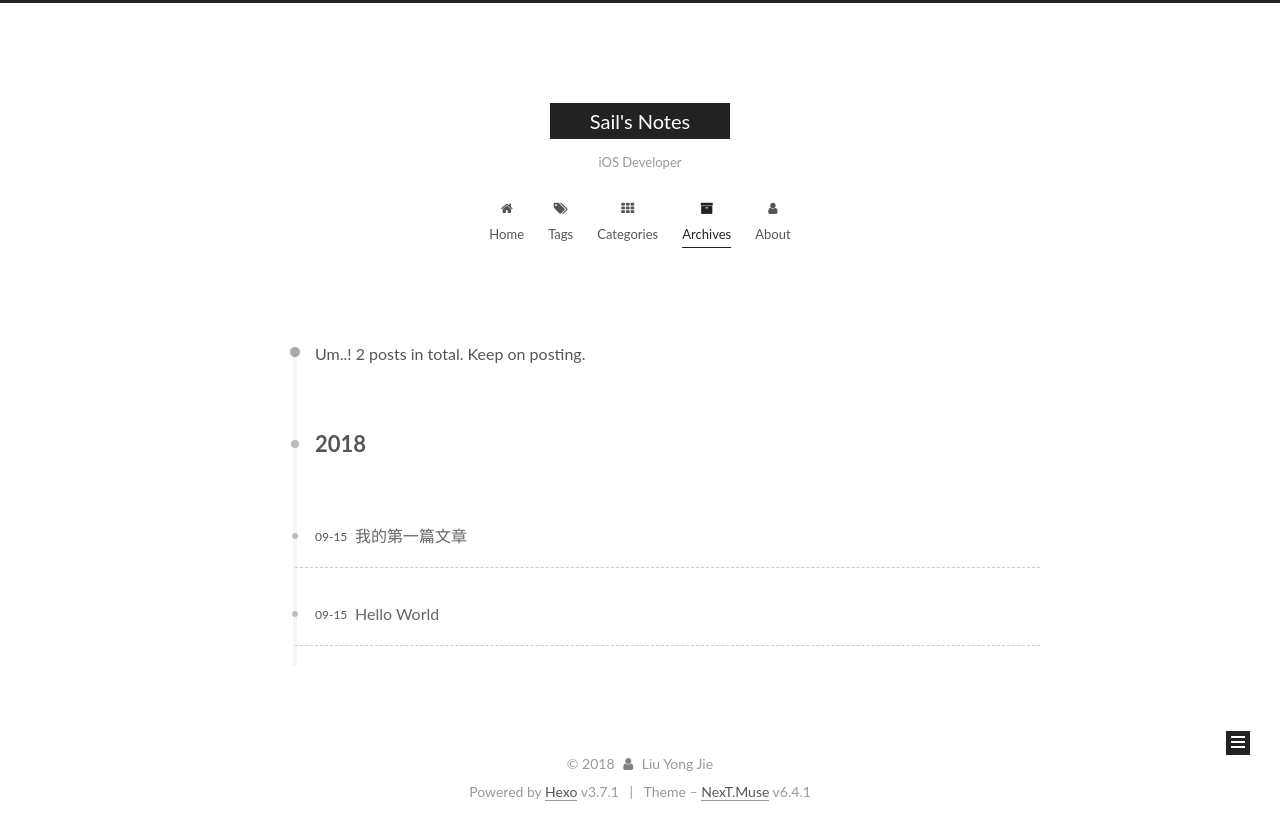
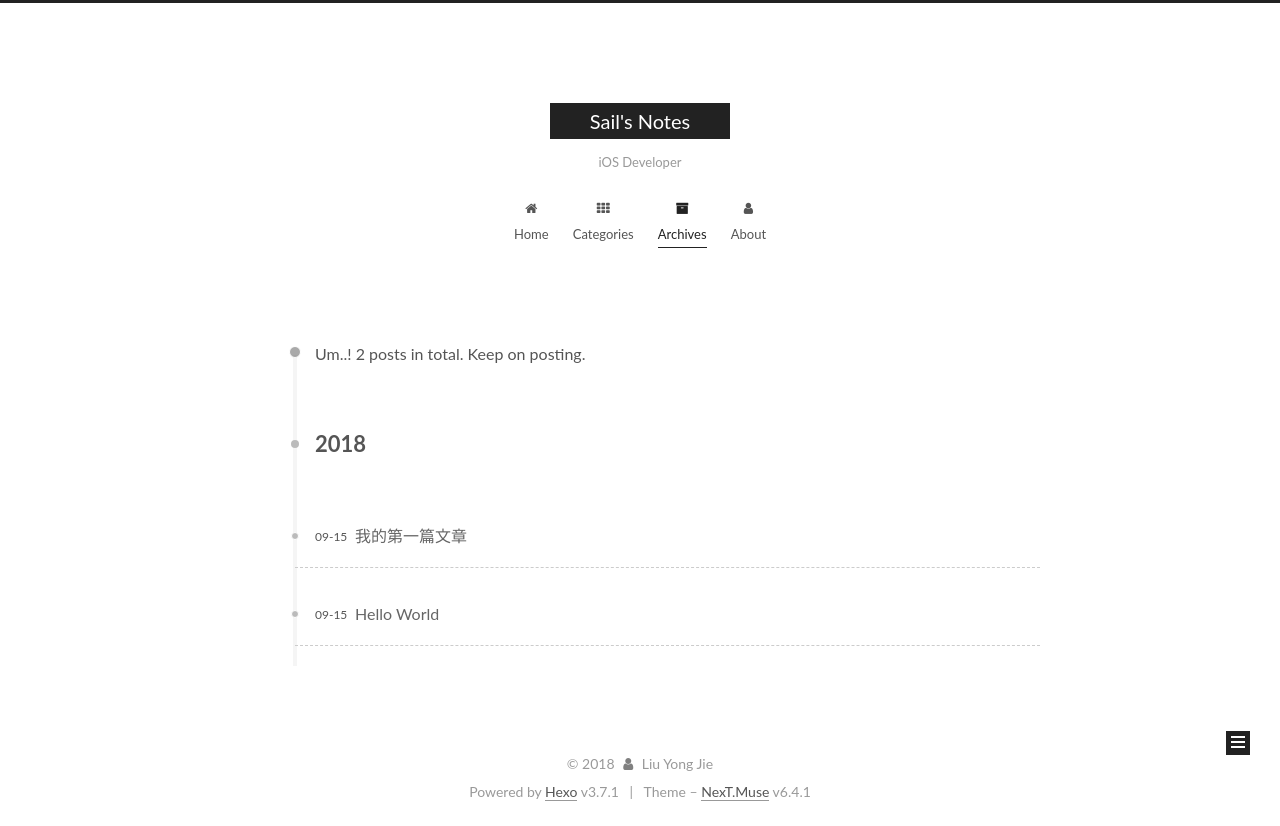
Before and after one commit to liuyongjiesail/liuyongjie, a plain HTML site: page archives/2018/09/index.html in a window 1280 px wide. Drawn offline with Linux system fonts and the light colour scheme.

Commit message:
Site updated: 2018-09-16 10:32:08

```diff
--- a/archives/2018/09/index.html
+++ b/archives/2018/09/index.html
@@ -231,14 +231,6 @@
 
 
 
-          <li class="menu-item menu-item-tags">
-    <a href="/tags/" rel="section">
-      <i class="menu-item-icon fa fa-fw fa-tags"></i> <br />Tags</a>
-  </li>
-
-
-
-
           <li class="menu-item menu-item-categories">
     <a href="/categories/" rel="section">
       <i class="menu-item-icon fa fa-fw fa-th"></i> <br />Categories</a>
@@ -263,9 +255,6 @@
 
 
     </ul>
-
-
-
 
 
 
--- a/css/main.css
+++ b/css/main.css
@@ -1838,7 +1838,7 @@ pre .javascript .function {
   width: 4px;
   height: 4px;
   border-radius: 50%;
-  background: #db4be7;
+  background: #47fb93;
 }
 .links-of-blogroll {
   font-size: 13px;
```
Also changed, not shown: 2018/09/15/hello-world/index.html (+0 -8 lines), 2018/09/15/我的第一篇文章/index.html (+0 -8 lines), archives/2018/index.html (+0 -11 lines), archives/index.html (+0 -11 lines), index.html (+0 -8 lines).
